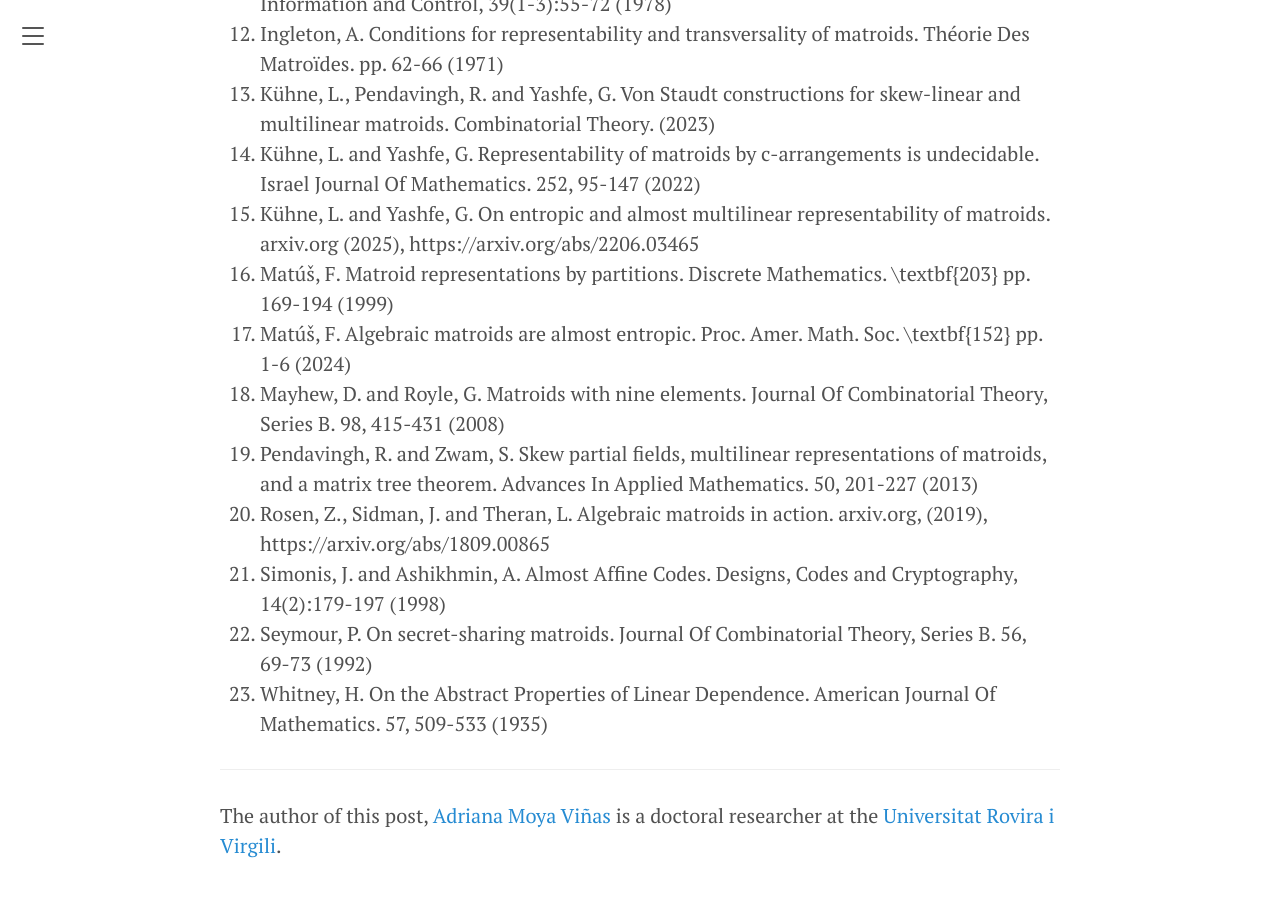
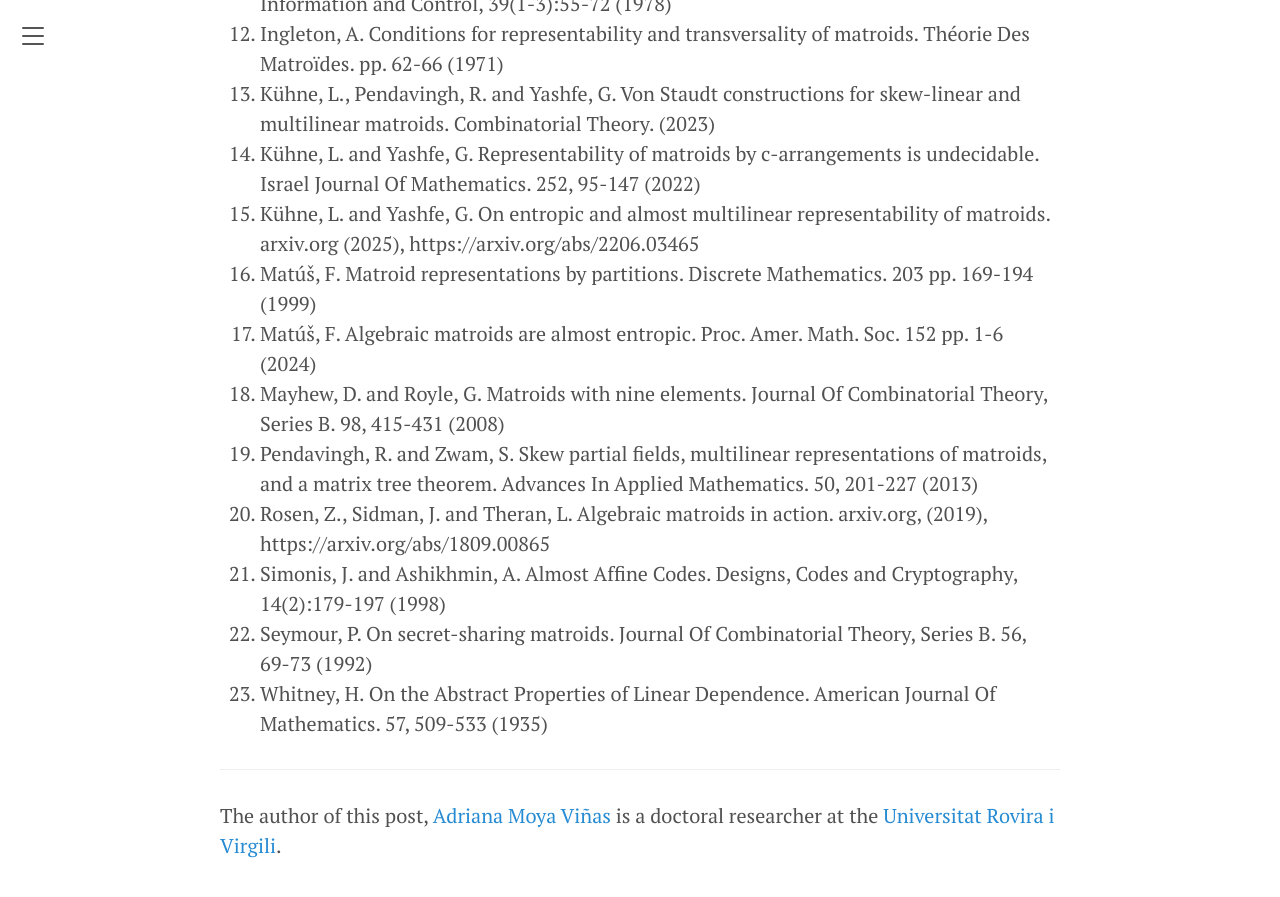
Before and after one commit to dam-network/dam-network.github.io, a Jekyll site: the page built from _posts/2026-01-15-matroid-representation.md, in a window 1280 px wide and 900 px high, scrolled down 4356 px. Shown: the top 897 px of the window. Built offline with Jekyll 4.4.1, drawn with Linux system fonts in a browser that asks for light colours.

Commit message:
remove txtbf from references in Adriana’s trend

```diff
--- a/_posts/2026-01-15-matroid-representation.md
+++ b/_posts/2026-01-15-matroid-representation.md
@@ -1048,8 +1048,8 @@ linear and multilinear settings.
 <li id="KPY20">Kühne, L., Pendavingh, R. and Yashfe, G. Von Staudt constructions for skew-linear and multilinear matroids. Combinatorial Theory. (2023)</li>
 <li id="KY22">Kühne, L. and Yashfe, G. Representability of matroids by c-arrangements is undecidable. Israel Journal Of Mathematics. 252, 95-147 (2022)</li>
 <li id="KY22'">Kühne, L. and Yashfe, G. On entropic and almost multilinear representability of matroids. arxiv.org (2025), https://arxiv.org/abs/2206.03465</li>
-<li id="Mat99">Matúš, F. Matroid representations by partitions. Discrete Mathematics. \textbf{203} pp. 169-194 (1999)</li>
-<li id="Mat24">Matúš, F. Algebraic matroids are almost entropic. Proc. Amer. Math. Soc. \textbf{152} pp. 1-6 (2024)</li>
+<li id="Mat99">Matúš, F. Matroid representations by partitions. Discrete Mathematics. 203 pp. 169-194 (1999)</li>
+<li id="Mat24">Matúš, F. Algebraic matroids are almost entropic. Proc. Amer. Math. Soc. 152 pp. 1-6 (2024)</li>
 <li id="MR08">Mayhew, D. and Royle, G. Matroids with nine elements. Journal Of Combinatorial Theory, Series B. 98, 415-431 (2008)</li>
 <li id="PZ13">Pendavingh, R. and Zwam, S. Skew partial fields, multilinear representations of matroids, and a matrix tree theorem. Advances In Applied Mathematics. 50, 201-227 (2013)</li>
 <li id="RST19">Rosen, Z., Sidman, J. and Theran, L. Algebraic matroids in action. arxiv.org, (2019), https://arxiv.org/abs/1809.00865</li>
```
